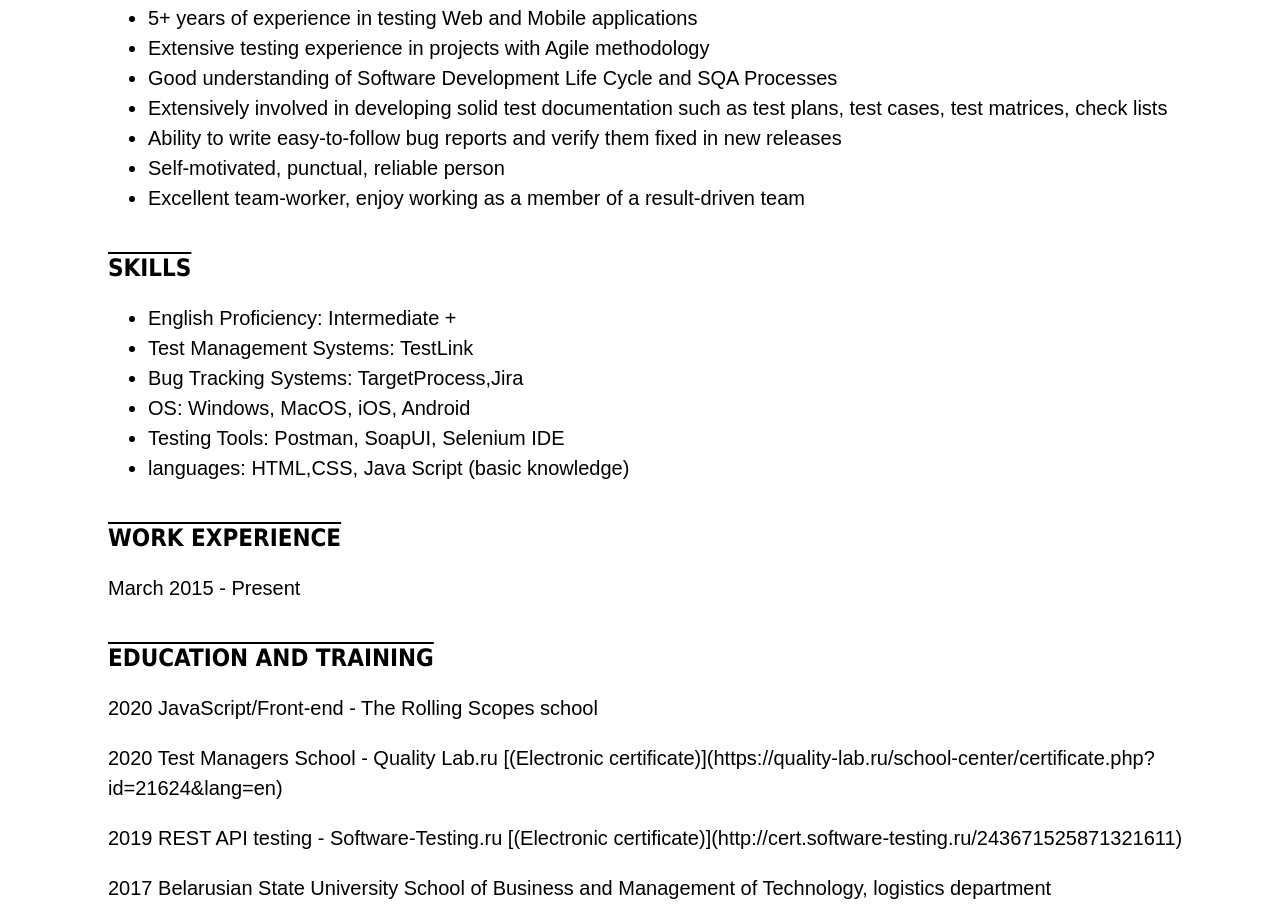
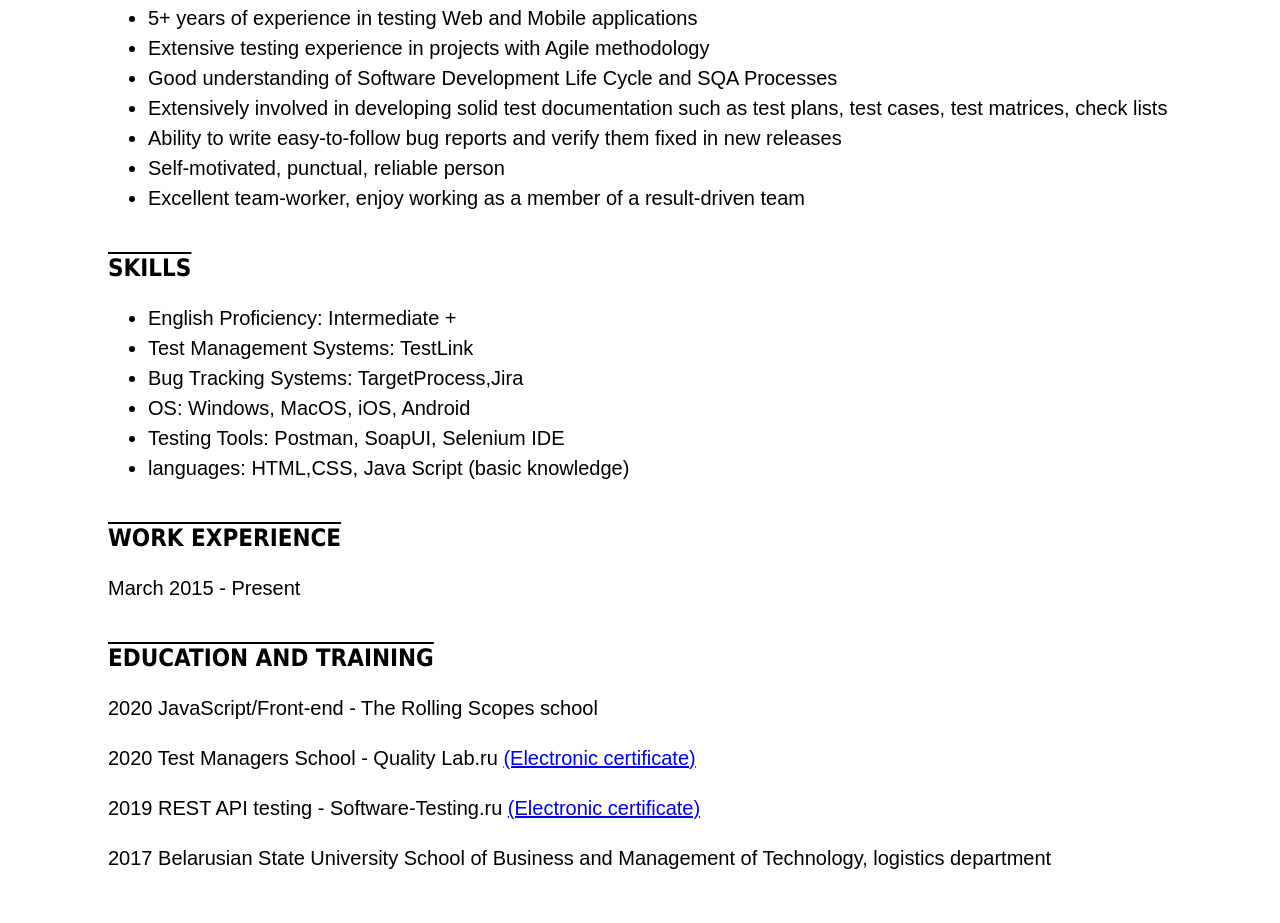
Before and after one commit to Sasha-Buzo/rsschool-cv, a plain HTML site: page index.html in a window 1280 px wide. Shown: the part 567-1490 px from the top of the page. After the commit the page ends 1460 px from the top, so only its background shows below. Drawn offline with Linux system fonts and the light colour scheme.

Commit message:
feat: add links

```diff
--- a/index.html
+++ b/index.html
@@ -55,9 +55,9 @@
 <h3 class="heading3">EDUCATION AND TRAINING</h3>
 <p>2020  JavaScript/Front-end - The Rolling Scopes school</p>
 <p>2020  Test Managers School - Quality Lab.ru
-  [(Electronic certificate)](https://quality-lab.ru/school-center/certificate.php?id=21624&lang=en)</p>
+  <a href="https://quality-lab.ru/school-center/certificate.php?id=21624&lang=en">(Electronic certificate)</a>
 <p>2019  REST API testing - Software-Testing.ru
-      [(Electronic certificate)](http://cert.software-testing.ru/243671525871321611)</p>
+  <a href="http://cert.software-testing.ru/243671525871321611">(Electronic certificate)</a>
 <p>2017 Belarusian State University
      School of Business and Management of Technology, logistics department</p>
 </section>
```
